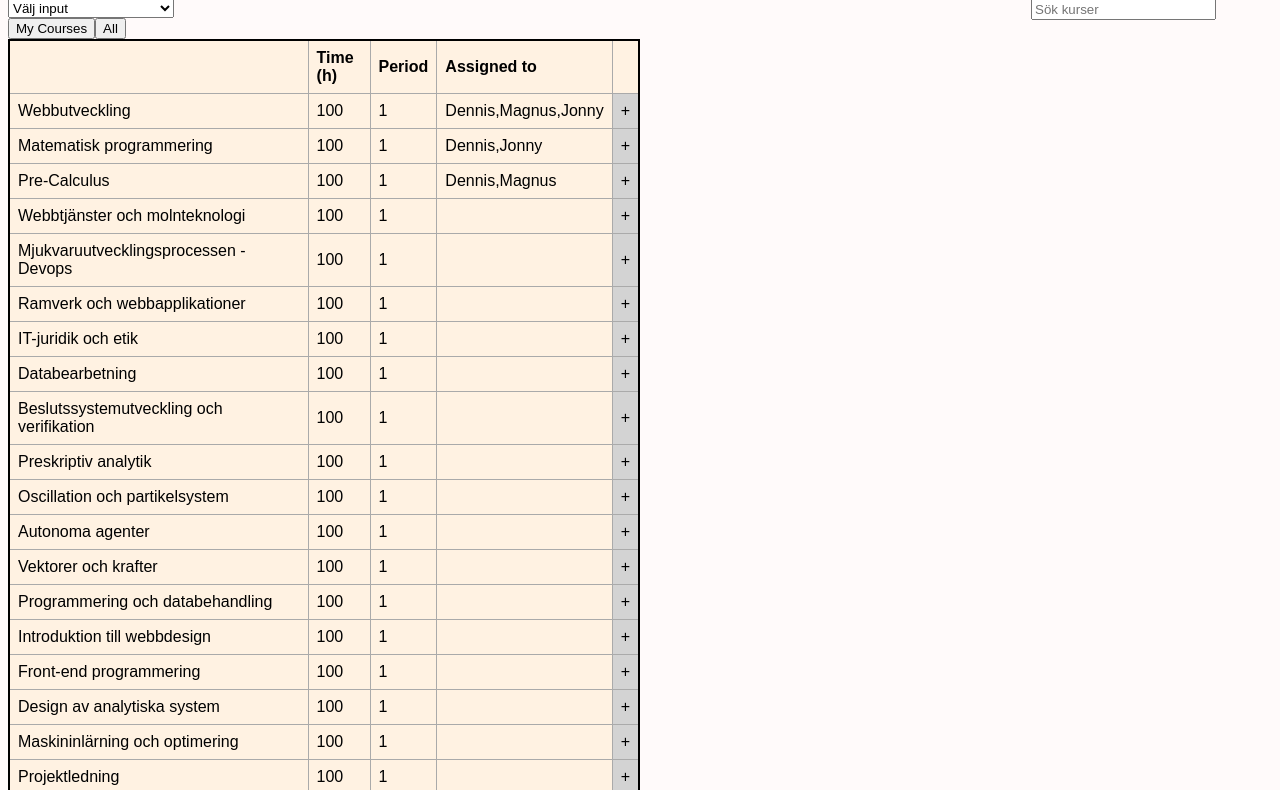
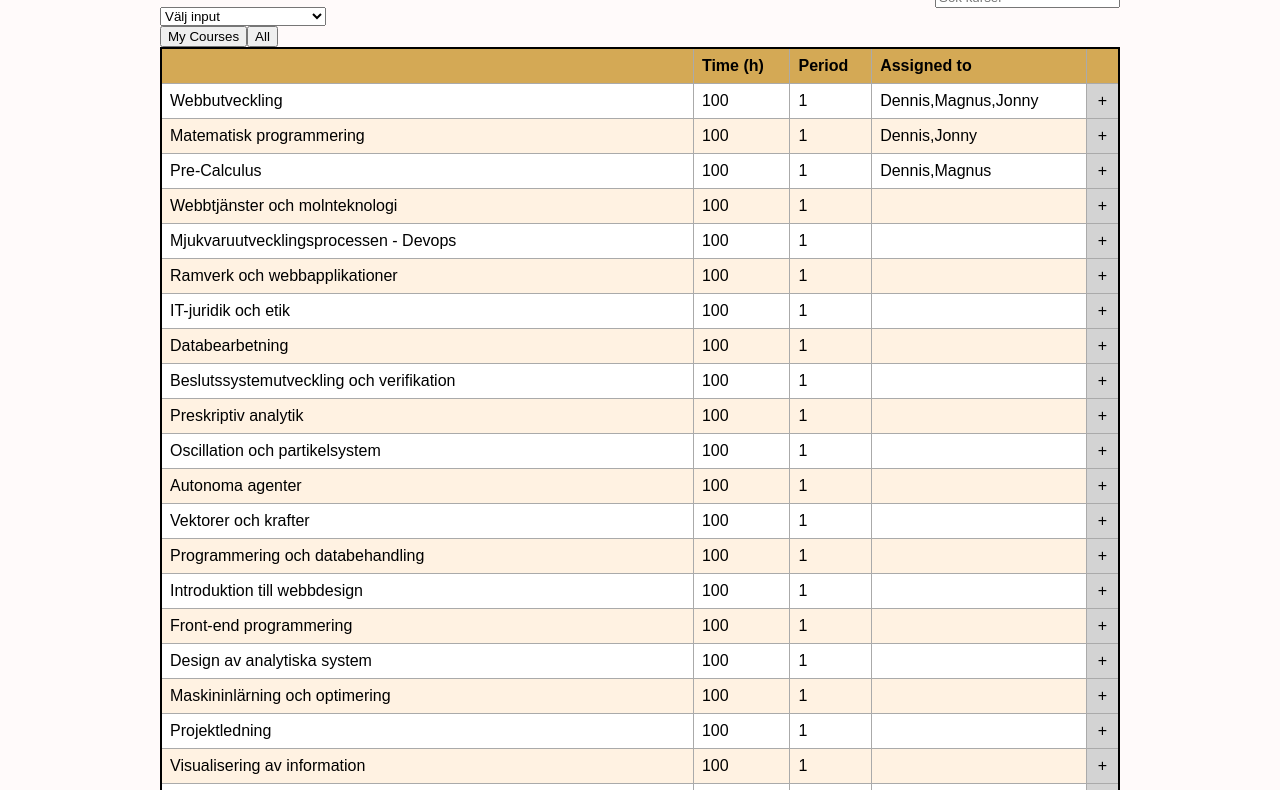
Before and after one commit to salmialb/Ramverk-grupp5-, a plain HTML site: page mockup_ovning.html in a window 1280 px wide. Shown: the part 81-871 px from the top of the page. Drawn offline with nearby package versions, Linux system fonts and the light colour scheme.

Commit message:
base css

```diff
--- a/main.css
+++ b/main.css
@@ -1,47 +1,78 @@
 body{
     background-color: snow;
 }
+
 table {
     border: 2px solid black;
     font-family: arial, sans-serif;
     border-collapse: collapse;
-    background-color: rgb(255, 242, 226);
-    width: 50%;
+    /*background-color: rgb(255, 242, 226);*/
+    width: 100%;
 }
 
 td, th {
     border: 1px solid rgb(170, 170, 170);
     text-align: left;
     padding: 8px;
+}
 
+#Container{
+    max-width: 960px;
+    margin: 0px auto 150px;
+    overflow: auto;
+    position: relative;
+}
 
+#kurstabel thead tr th{
+    background-color: #d4a955;
+}
+
+#kurstabel tr:nth-child(odd){
+    background-color: white;
+    color: black;
+}
+
+#kurstabel tr:nth-child(even){
+    background-color: #fff2e2;
+    color: black;
+}
+
+#kurstabel tr:hover{
+    background-color: #ffb700;
 }
 
 #searchInput{
-   position: absolute; top: 10%; right: 5%;
-
+    position: absolute;
+    top: 0%;
+    right: 0%;
+    margin-top: 60px;
 }
 
 .resetButton {
    position: absolute; right: 1%;
 }
+
 a{
     margin: 14%;
 }
+
 .displayResults{
     height: 1000px;
     overflow-y: auto;
     overflow-x: hidden;
 }
+
 .assignDisabled {
     background-color: lightgray;
     text-align: center;
     user-select: none;
 }
+
 .assignbutton{
     user-select: none;
     text-align: center;
 }
+
 .assignbutton:hover {
     cursor: pointer;
     background-color:  rgb(161, 145, 124);
--- a/mockup_ovning.html
+++ b/mockup_ovning.html
@@ -9,7 +9,7 @@
         <link rel="stylesheet" type="text/css" href="main.css" />
     </head>
     <body>
-
+        <div id="Container">
         <div id="demo">Ursprunglig text</div>
         <script type="text/babel">
             function loopLarare(props) {
@@ -191,5 +191,6 @@
                 document.getElementById("demo")
             );
         </script>
+        </div> <!--end of container div -->
     </body>
 </html>
```
